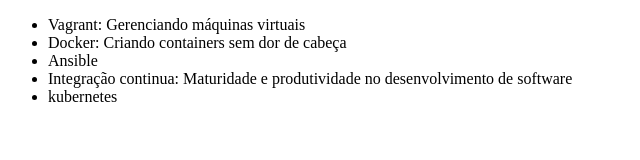
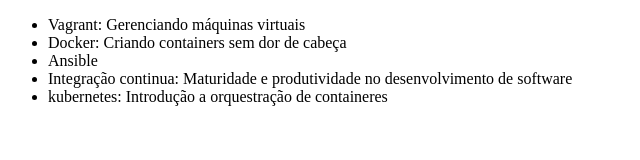
Before and after one commit to brMonteiro-G/alura-git, a plain HTML site: page Index.html in a window 1280 px wide. Shown: the whole page, without its empty margins (0-640 px from the left). Drawn offline with Linux system fonts and the light colour scheme.

Commit message:
Atualizando nome do curso de Kubernetes

```diff
--- a/Index.html
+++ b/Index.html
@@ -12,7 +12,7 @@
         <li>Docker: Criando containers sem dor de cabeça</li>
         <li>Ansible</li>
         <li>Integração continua: Maturidade e produtividade no desenvolvimento de software </li>
-        <li> kubernetes</li>
+        <li> kubernetes: Introdução a orquestração de containeres</li>
     </ul>
 
 </body>
```
